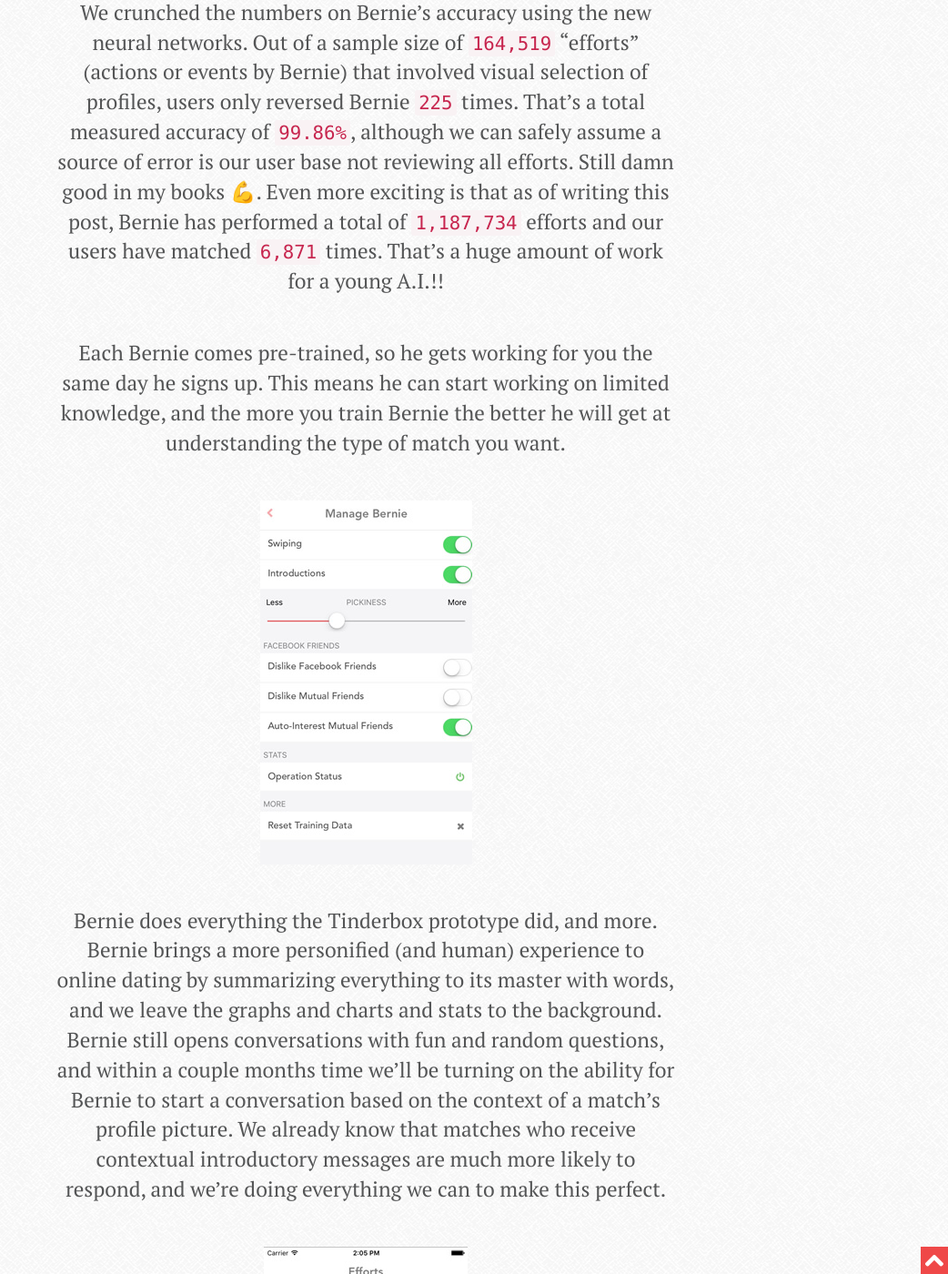
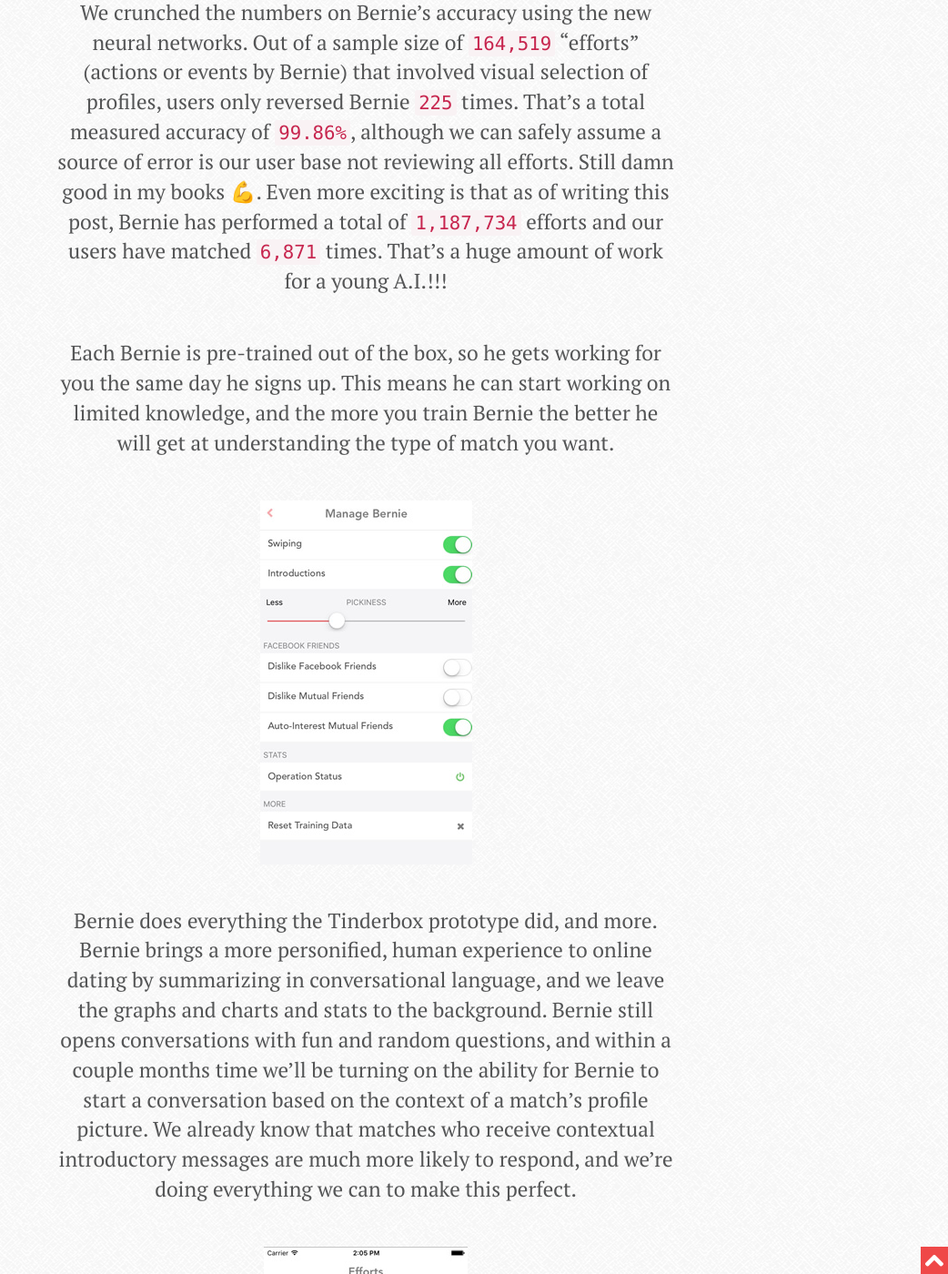
Before and after one commit to crockpotveggies/crockpotveggies.github.io, a Jekyll site: the page built from _posts/2016-07-26-automate-tinder-artificial-intelligence.md, in a window 1280 px wide and 1400 px high, scrolled down 2511 px. Shown: the whole window at 91% size, without its empty margins (238-1280 px from the left). Built offline with Jekyll 4.4.1, drawn with Linux system fonts in a browser that asks for light colours; some web fonts are replaced; Markdown is read by kramdown in place of the engine named in the settings; comment, search, counter and statistics services are not loaded.

Commit message:
Grammar.

```diff
--- a/_posts/2016-07-26-automate-tinder-artificial-intelligence.md
+++ b/_posts/2016-07-26-automate-tinder-artificial-intelligence.md
@@ -17,13 +17,13 @@
 
 `1,187,734 total efforts, 99.86% visual accuracy`
 
-We crunched the numbers on Bernie's accuracy using the new neural networks. Out of a sample size of `164,519` "efforts" (actions or events by Bernie) that involved visual selection of profiles, users only reversed Bernie `225` times. That's a total measured accuracy of `99.86%`, although we can safely assume a source of error is our user base not reviewing all efforts. Still damn good in my books 💪. Even more exciting is that as of writing this post, Bernie has performed a total of `1,187,734` efforts and our users have matched `6,871` times. That's a huge amount of work for a young A.I.!!
+We crunched the numbers on Bernie's accuracy using the new neural networks. Out of a sample size of `164,519` "efforts" (actions or events by Bernie) that involved visual selection of profiles, users only reversed Bernie `225` times. That's a total measured accuracy of `99.86%`, although we can safely assume a source of error is our user base not reviewing all efforts. Still damn good in my books 💪. Even more exciting is that as of writing this post, Bernie has performed a total of `1,187,734` efforts and our users have matched `6,871` times. That's a huge amount of work for a young A.I.!!!
 
-Each Bernie comes pre-trained, so he gets working for you the same day he signs up. This means he can start working on limited knowledge, and the more you train Bernie the better he will get at understanding the type of match you want.
+Each Bernie is pre-trained out of the box, so he gets working for you the same day he signs up. This means he can start working on limited knowledge, and the more you train Bernie the better he will get at understanding the type of match you want.
 
 <img src="/uploads/bernie_settings.jpg" alt="Bernie Settings | Automate Tinder Happn" />
 
-Bernie does everything the Tinderbox prototype did, and more. Bernie brings a more personified (and human) experience to online dating by summarizing everything to its master with words, and we leave the graphs and charts and stats to the background. Bernie still opens conversations with fun and random questions, and within a couple months time we'll be turning on the ability for Bernie to start a conversation based on the context of a match's profile picture. We already know that matches who receive contextual introductory messages are much more likely to respond, and we're doing everything we can to make this perfect.
+Bernie does everything the Tinderbox prototype did, and more. Bernie brings a more personified, human experience to online dating by summarizing in conversational language, and we leave the graphs and charts and stats to the background. Bernie still opens conversations with fun and random questions, and within a couple months time we'll be turning on the ability for Bernie to start a conversation based on the context of a match's profile picture. We already know that matches who receive contextual introductory messages are much more likely to respond, and we're doing everything we can to make this perfect.
 
 <img src="/uploads/bernie_efforts.jpg" alt="Bernie Dating Assistant | Automate Happn" />
 
```
